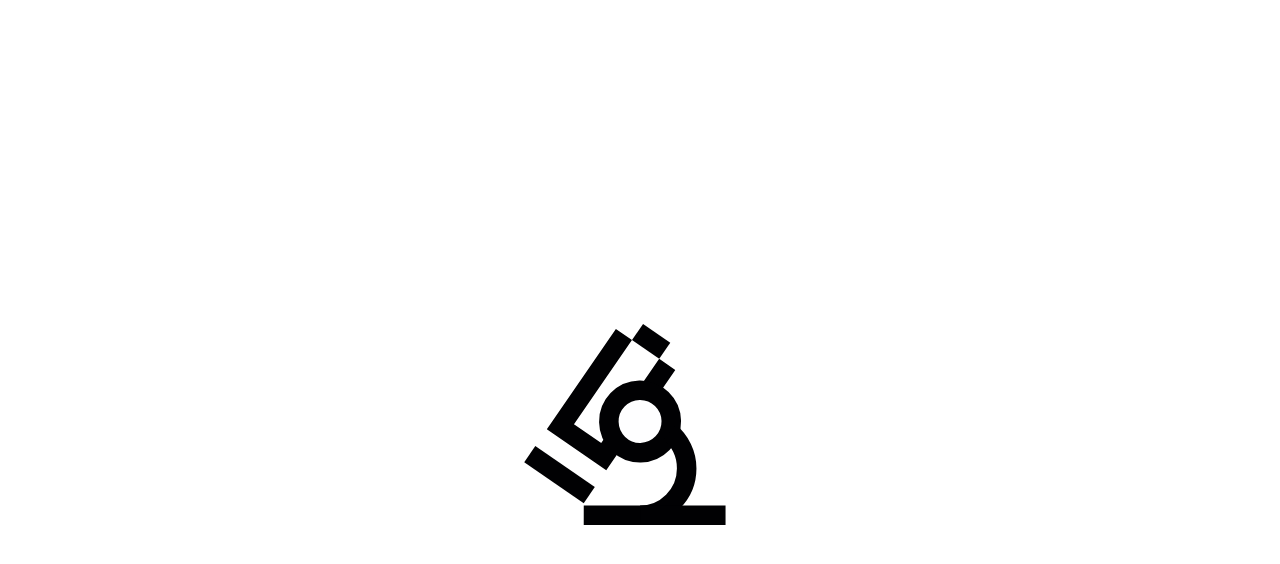
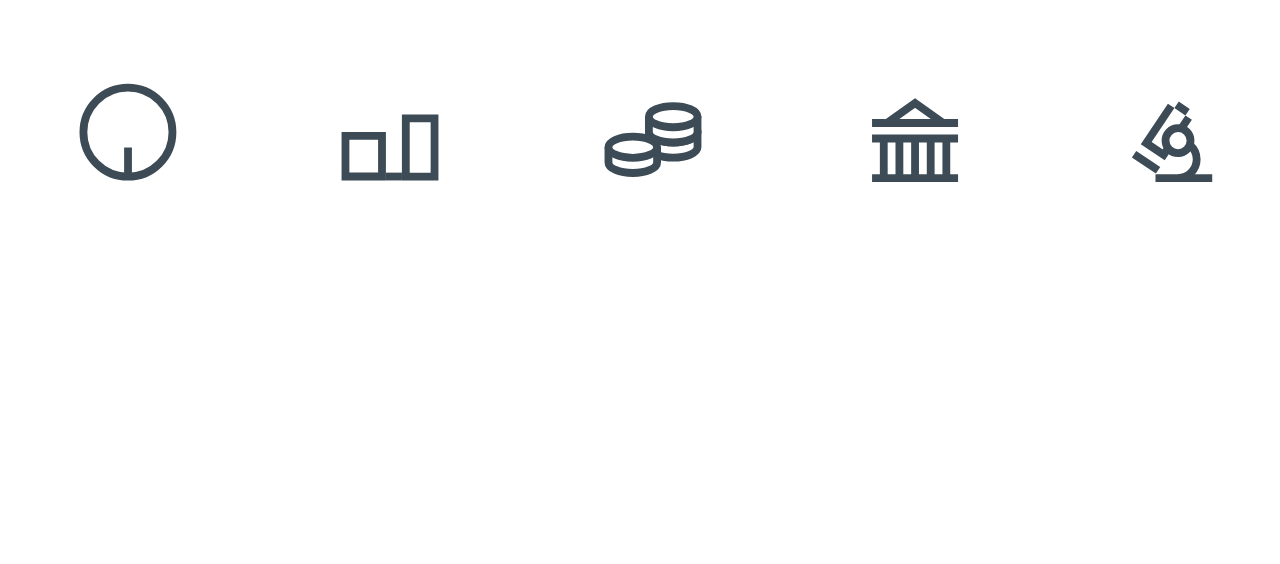
Before and after one commit to ivanpecorari/animationwebdc, a plain HTML site: page index.html in a window 1280 px wide. Drawn offline with nearby package versions, Linux system fonts and the light colour scheme.

Commit message:
latest version

```diff
--- a/index.html
+++ b/index.html
@@ -1,17 +1,27 @@
 <!DOCTYPE html>
 <html lang="en">
+
 <head>
     <meta charset="UTF-8">
     <meta name="viewport" content="width=device-width, initial-scale=1.0">
     <title>Document</title>
     <link rel="stylesheet" href="main.css">
 </head>
+
 <body>
-    <div id="bm"></div>
+    <div class="grid">
+        <div class="box" id="startups"></div>
+        <div class="box" id="business"></div>
+        <div class="box" id="investors"></div>
+        <div class="box" id="public"></div>
+        <div class="box" id="research"></div>
+
+    </div>
     <script src="https://cdnjs.cloudflare.com/ajax/libs/bodymovin/5.5.9/lottie.js"></script>
-    <script src=index.js ></script>
+    <script src=index.js></script>
 
 
 
 </body>
+
 </html>
--- a/index.js
+++ b/index.js
@@ -1,8 +1,19 @@
-var animation = bodymovin.loadAnimation({
-    container: document.getElementById('bm'),
-    renderer: 'svg',
-    loop: true,
-    autoplay: true,
-    path: 'research.json',
-
-})
+var animations = ['startups','business','investors','public','research',];
+    var i, len = animations.length;
+    for(i = 0; i < len; i += 1) {
+        var anim;
+        var elem = document.getElementById(animations[i])
+        var animData = {
+            container: elem,
+            renderer: 'svg',
+            loop: true,
+            autoplay: true,
+            rendererSettings: {
+                progressiveLoad:true,
+                preserveAspectRatio:'xMidYMid meet'
+            },
+            path: animations[i]+'.json'
+        };
+        anim = lottie.loadAnimation(animData);
+        anim.setSubframe(false);
+    }
--- a/main.css
+++ b/main.css
@@ -1,23 +1,26 @@
 body,
 html {
-    height: 100%;
-    margin: 0;
+  background-color: #fff;
+  margin: 0px;
+  height: 100%;
+  overflow-x: hidden;
+  overflow-y: auto;
+}
+.grid {
+  display: grid;
+  width: 100%;
+  height: 100%;
+  justify-items: center;
+  grid-template-columns: 20% 20% 20% 20% 20%;
+  grid-template-rows: 33% 33% 33%;
+  grid-gap: 0.5%;
+  background-color: #fff;
 }
 
-body {
-    display: grid;
-    justify-items: center
+.box {
+  background-color: #fff;
+  color: red;
+  padding: 4px;
+  width:100px;
+
 }
-
-.row {
-    display: flex;
-  }
-
-  .column {
-    flex: 50%;
-  }
-
-
-#bm {
-    width: 250px;
-}
```
Also changed, not shown: business.json (added, +1 -0 lines), business2.json (added, +1 -0 lines), investors.json (added, +1 -0 lines), public.json (+1 -1 lines), research.json (+1 -1 lines), startup.json (added, +1 -0 lines), startups.json (added, +1 -0 lines).
